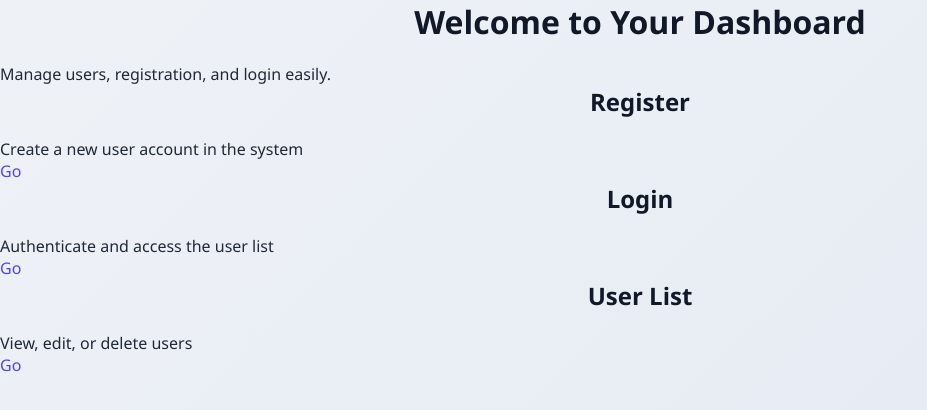
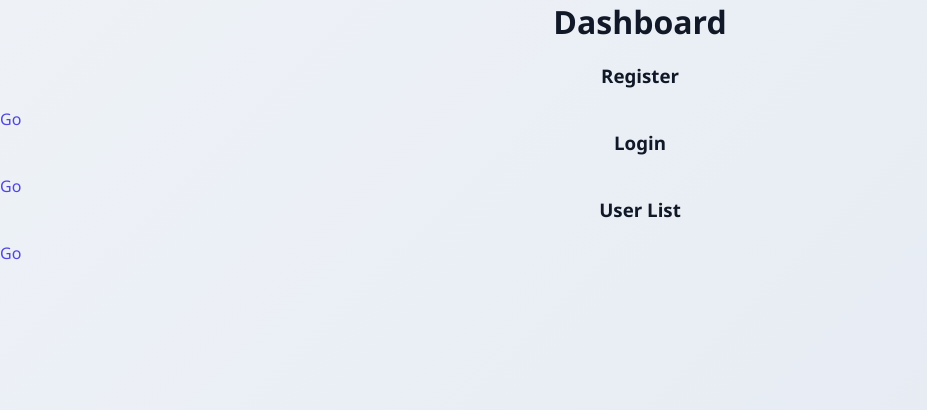
Before and after one commit to Sumit-Kalal/Webpages, a plain HTML site: page index.html in a window 1280 px wide. Shown: the whole page, without its empty margins (0-927 px from the left). Drawn offline with Linux system fonts and the light colour scheme.

Commit message:
frontend changes

```diff
--- a/index.html
+++ b/index.html
@@ -7,23 +7,19 @@
 </head>
 <body>
 
-<h1>Welcome to Your Dashboard</h1>
-<p>Manage users, registration, and login easily.</p>
+<h1>Dashboard</h1>
 
 <div class="dashboard-links">
     <div class="card">
-        <h2>Register</h2>
-        <p>Create a new user account in the system</p>
+        <h3>Register</h3>
         <a href="Registration_form.html">Go</a>
     </div>
     <div class="card">
-        <h2>Login</h2>
-        <p>Authenticate and access the user list</p>
+        <h3>Login</h3>
         <a href="login_form.html">Go</a>
     </div>
     <div class="card">
-        <h2>User List</h2>
-        <p>View, edit, or delete users</p>
+        <h3>User List</h3>
         <a href="user_list.html">Go</a>
     </div>
 </div>
```
Also changed, not shown: edit_entry.html (+1 -3 lines).
